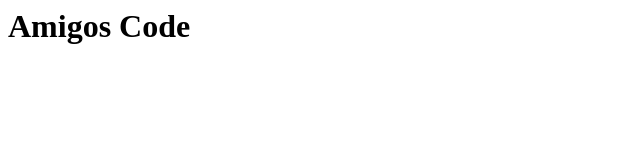
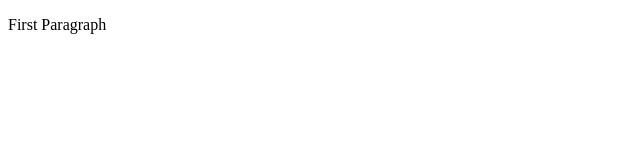
Before and after one commit to techkelster/learning-git, a plain HTML site: page index.html in a window 1280 px wide. Shown: the whole page, without its empty margins (0-640 px from the left). Drawn offline with Linux system fonts and the light colour scheme.

Commit message:
Update index.html

```diff
--- a/index.html
+++ b/index.html
@@ -1 +1,9 @@
-<h1> Amigos Code </h1>
+<!DOCTYPE html>
+<html>
+        <head>
+                <title>Page Title</title>
+        </head>
+        <body>
+          <p>First Paragraph</p>
+        </body>
+</html>
```
